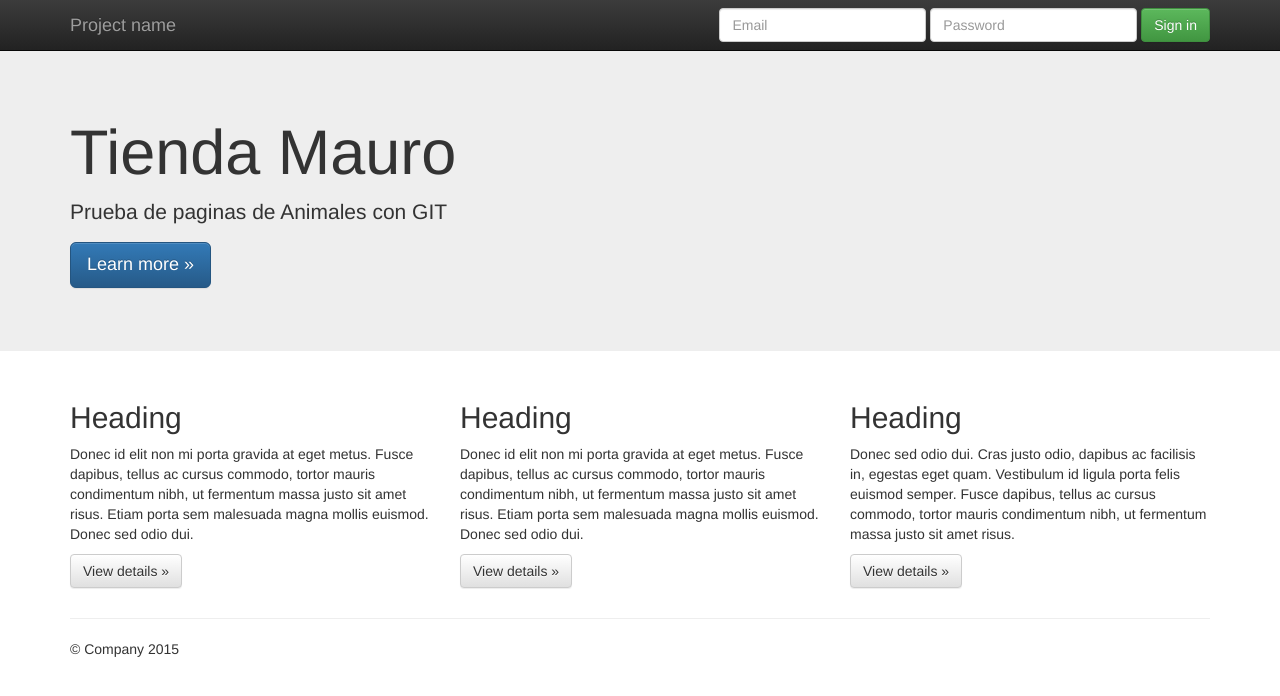
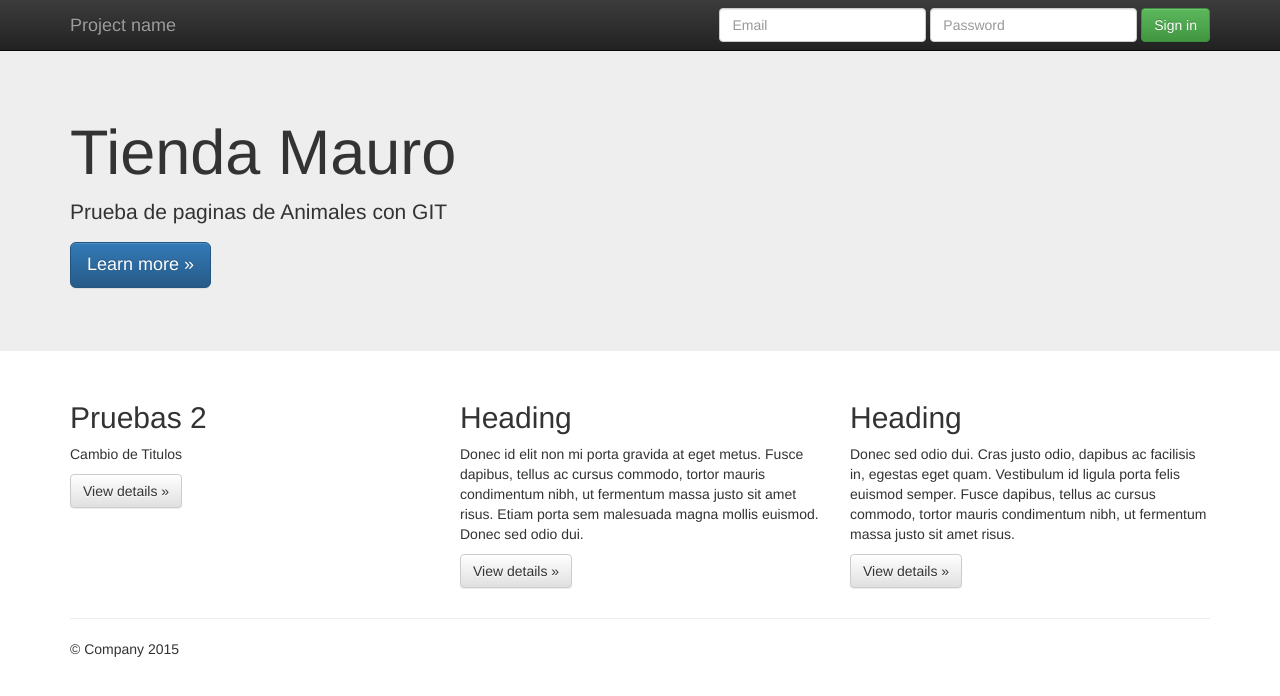
Before and after one commit to MauricioMoyaC/EjemploGitBF, a plain HTML site: page index.html in a window 1280 px wide. Drawn offline with nearby package versions, Linux system fonts and the light colour scheme.

Commit message:
se modifica label

```diff
--- a/index.html
+++ b/index.html
@@ -65,8 +65,8 @@
       <!-- Example row of columns -->
       <div class="row">
         <div class="col-md-4">
-          <h2>Heading</h2>
-          <p>Donec id elit non mi porta gravida at eget metus. Fusce dapibus, tellus ac cursus commodo, tortor mauris condimentum nibh, ut fermentum massa justo sit amet risus. Etiam porta sem malesuada magna mollis euismod. Donec sed odio dui. </p>
+          <h2>Pruebas 2</h2>
+          <p>Cambio de Titulos</p>
           <p><a class="btn btn-default" href="#" role="button">View details &raquo;</a></p>
         </div>
         <div class="col-md-4">
```
